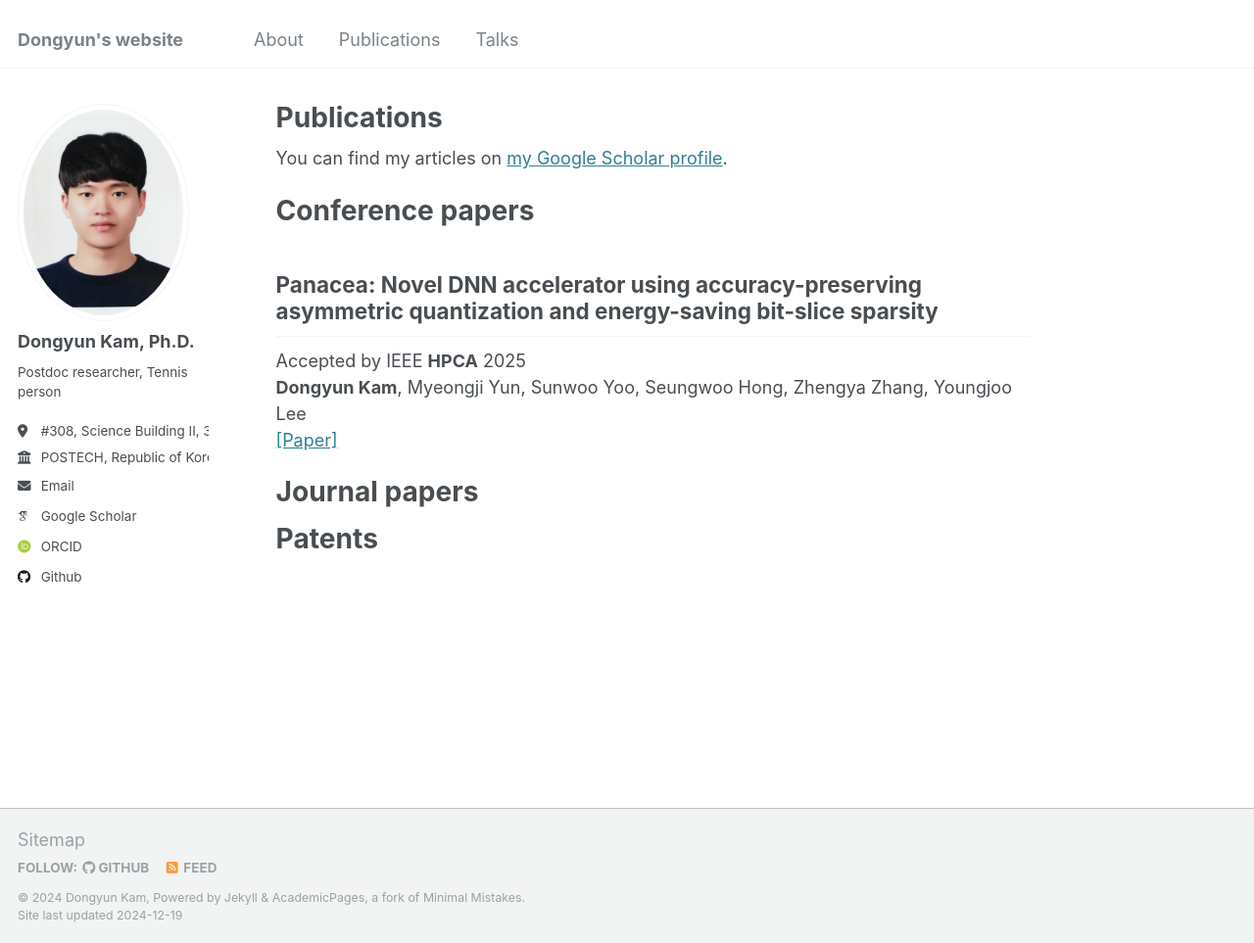
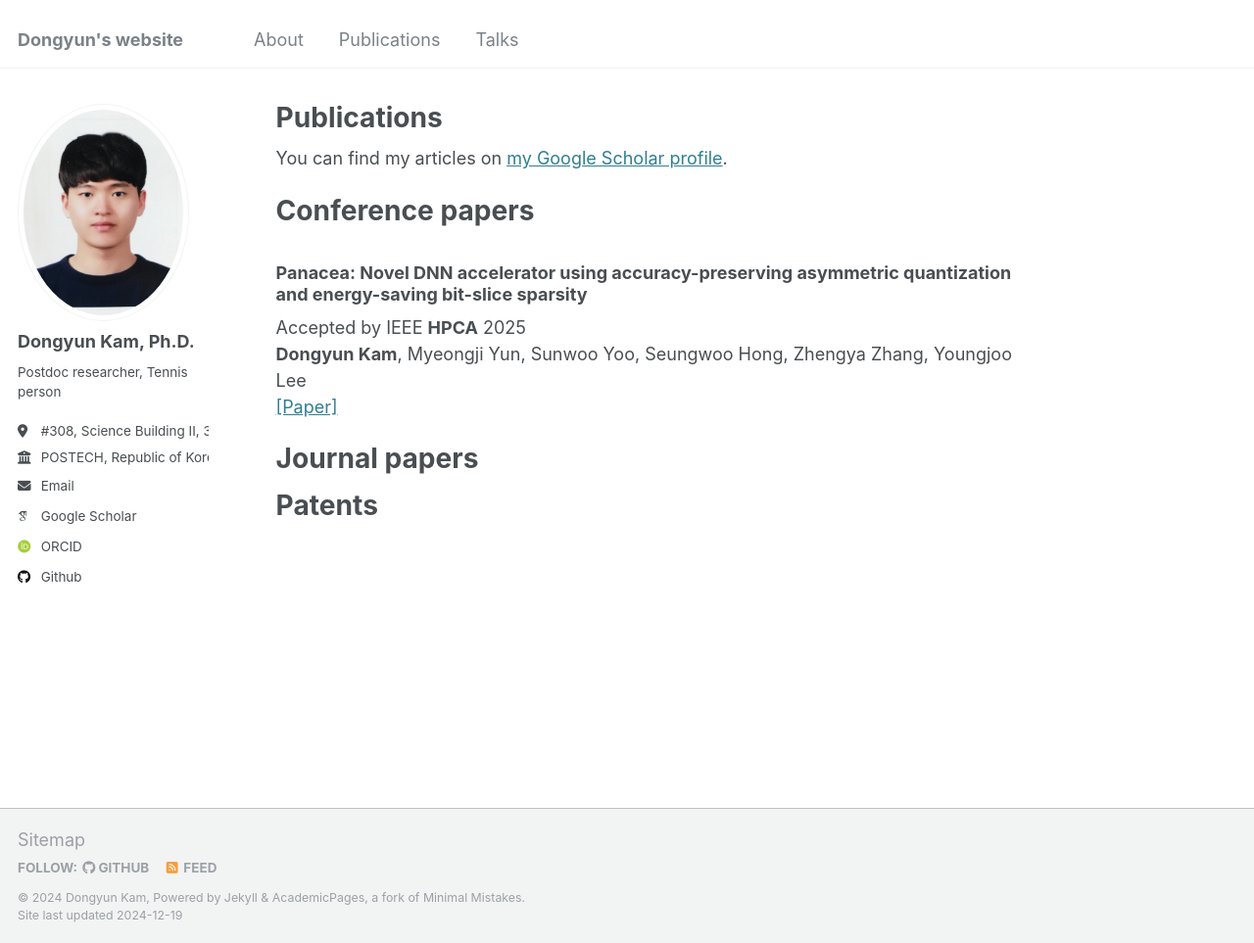
Before and after one commit to Dongyunkam/dongyunkam.github.io, a Jekyll site: the page built from _pages/publications.md, in a window 1280 px wide and 963 px high. Shown: the whole window at 98% size. Built offline with Jekyll 4.4.1, drawn with Linux system fonts in a browser that asks for light colours; some web fonts are replaced.

```diff
--- a/_pages/publications.md
+++ b/_pages/publications.md
@@ -9,7 +9,7 @@ You can find my articles on [my Google Scholar profile](https://scholar.google.c
 Conference papers
 ======
 
-## Panacea: Novel DNN accelerator using accuracy-preserving asymmetric quantization and energy-saving bit-slice sparsity
+### Panacea: Novel DNN accelerator using accuracy-preserving asymmetric quantization and energy-saving bit-slice sparsity
 Accepted by IEEE **HPCA** 2025
 **Dongyun Kam**, Myeongji Yun, Sunwoo Yoo, Seungwoo Hong, Zhengya Zhang, Youngjoo Lee
 [[Paper]](https://arxiv.org/abs/2412.10059)
```
